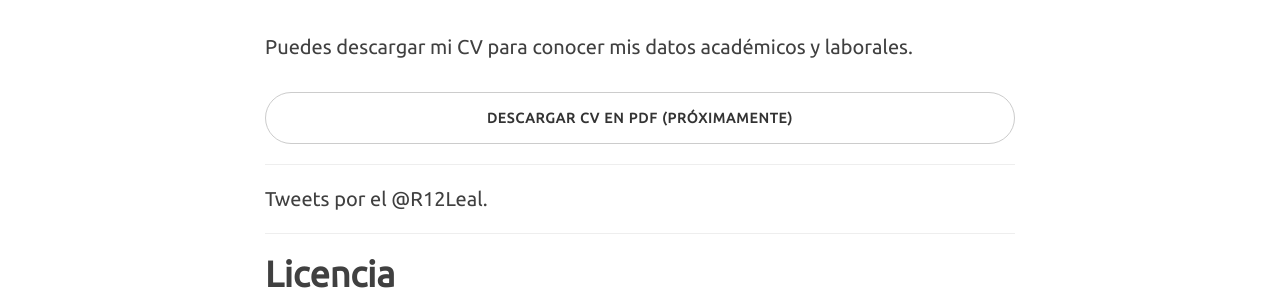
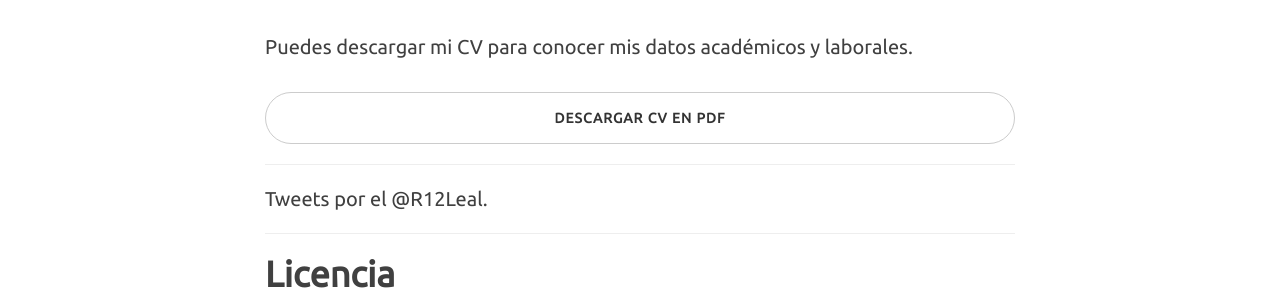
Before and after one commit to R12Leal/R12Leal.github.io, a Jekyll site: the page built from sobre-mi.html, in a window 1280 px wide. Shown: the part 1052-1351 px from the top of the page. Built offline with Jekyll 4.4.1, drawn with Linux system fonts in a browser that asks for light colours; nearby versions of some CDN libraries; comment, search, counter and statistics services are not loaded.

Commit message:
Update 'Sobre Mi'

```diff
--- a/sobre-mi.html
+++ b/sobre-mi.html
@@ -16,7 +16,7 @@
 <p>Mi nombre completo es <strong>Ramsés Leal Líndez</strong>. Actualmente estoy cursando el grado de ingeniería telemática en la UIB (Universitat de les Illes Balears) y busco un empleo que me permita continuar con mi formación mientras aumento mi experiencia en el mundo laboral.</p>
 <p>Soy un joven luchador, trabajador y comprometido que se adapta a cualquier situación sin ningún problema, con disponibilidad inmediata.</p>
 <p>Puedes descargar mi CV para conocer mis datos académicos y laborales.</p>
-<a href="#" title="CV Ramsés Leal" class="btn btn-default">Descargar CV en PDF (Próximamente)</a>
+<a href="#" title="CV Ramsés Leal" class="btn btn-default" download="cv_RamsesLeal" target="_blank">Descargar CV en PDF</a>
 <hr />
   <a class="twitter-timeline" href="https://twitter.com/R12Leal" data-widget-id="707234977948278784">Tweets por el @R12Leal.</a>
   <script>!function(d,s,id){var js,fjs=d.getElementsByTagName(s)[0],p=/^http:/.test(d.location)?'http':'https';if(!d.getElementById(id)){js=d.createElement(s);js.id=id;js.src=p+"://platform.twitter.com/widgets.js";fjs.parentNode.insertBefore(js,fjs);}}(document,"script","twitter-wjs");</script>
```
